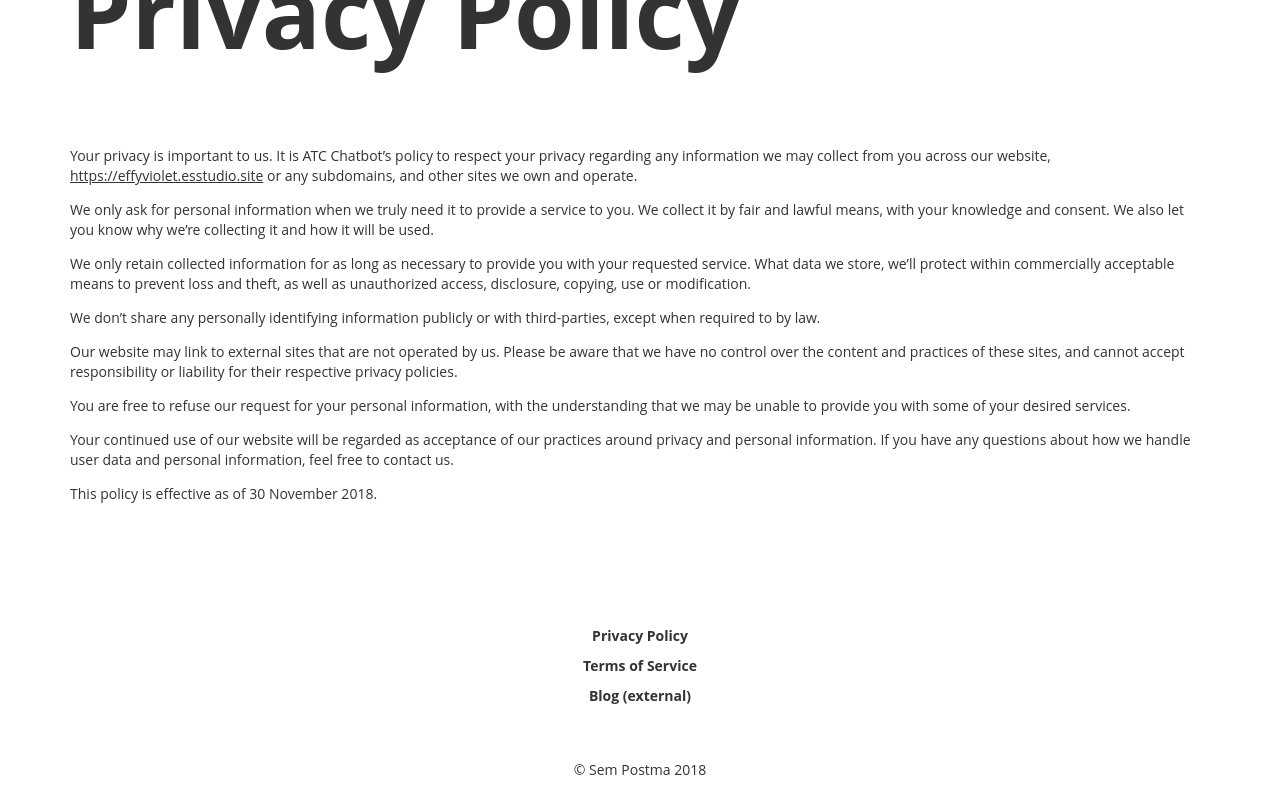
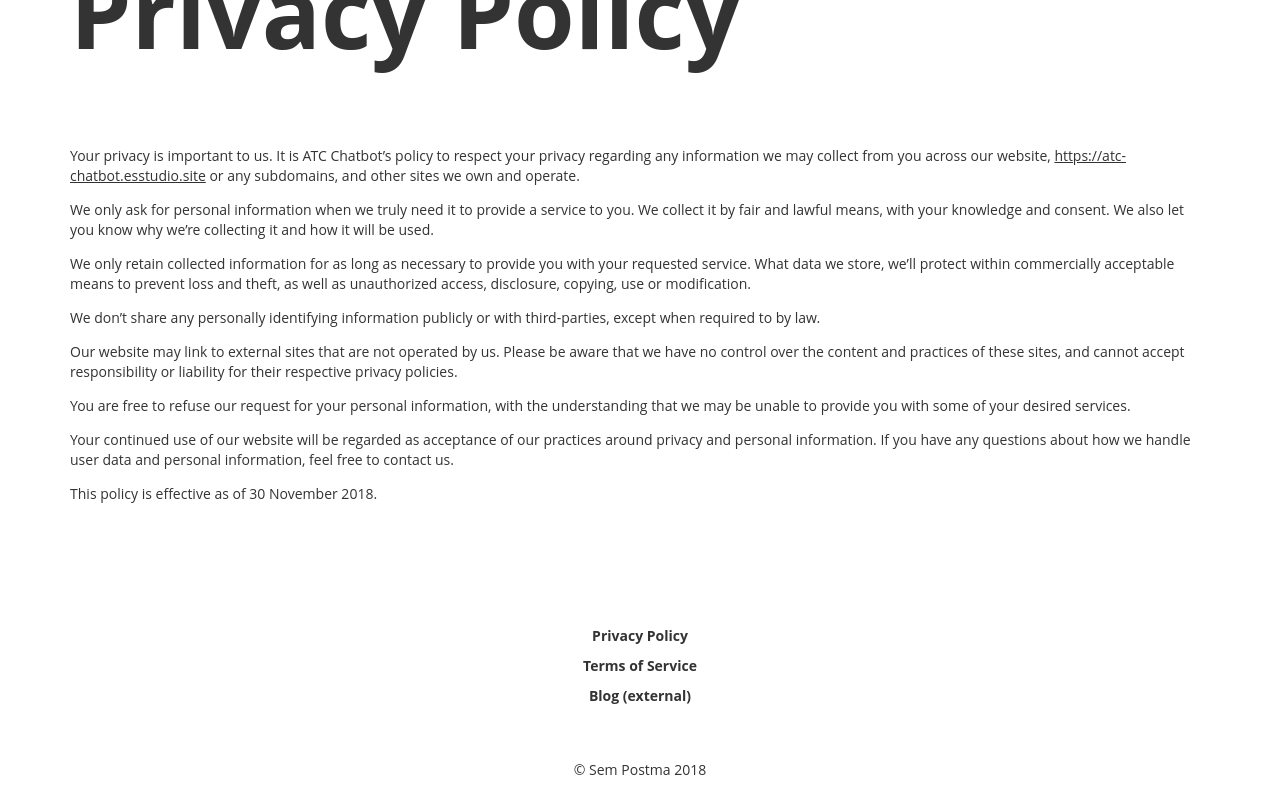
Before and after one commit to LesterGallagher/atc-chatbot, a Jekyll site: the page built from privacy-policy.md, in a window 1280 px wide, cut to the strip 125-915 px from the top of the page. Built offline with Jekyll 4.4.1, drawn with Linux system fonts in a browser that asks for light colours; some web fonts are replaced.

Commit message:
Update _config.yml

```diff
--- a/_config.yml
+++ b/_config.yml
@@ -24,8 +24,8 @@
 sass:
   style: compressed
   sass_dir: _sass
-url: https://effyviolet.esstudio.site
-enforce_ssl: effyviolet.esstudio.site
+url: https://atc-chatbot.esstudio.site
+enforce_ssl: atc-chatbot.esstudio.site
 plugins:
 - jekyll-feed
 - jekyll-gist
```
